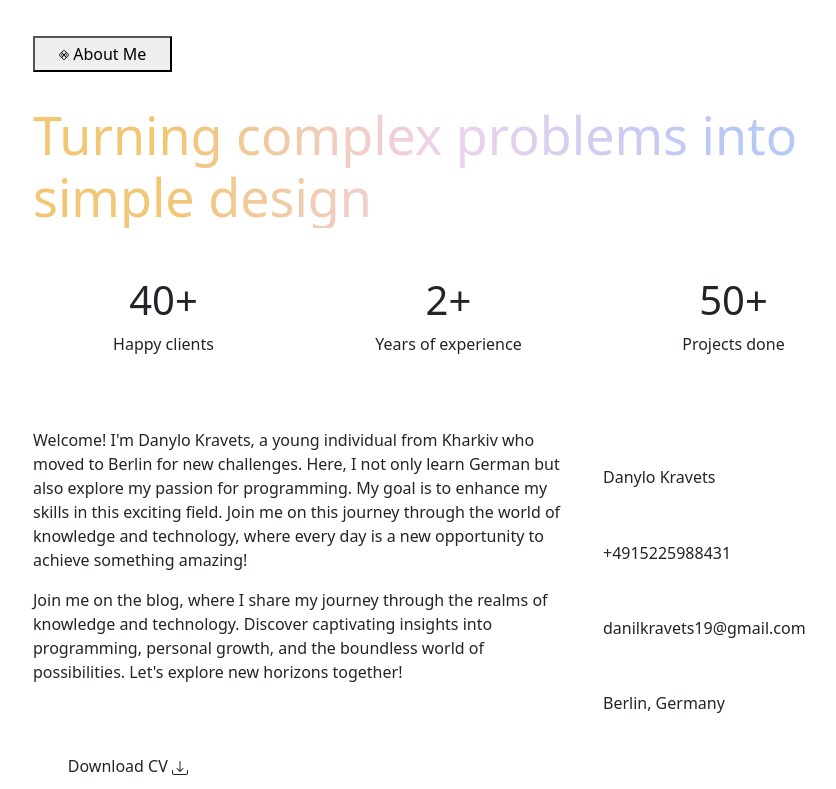
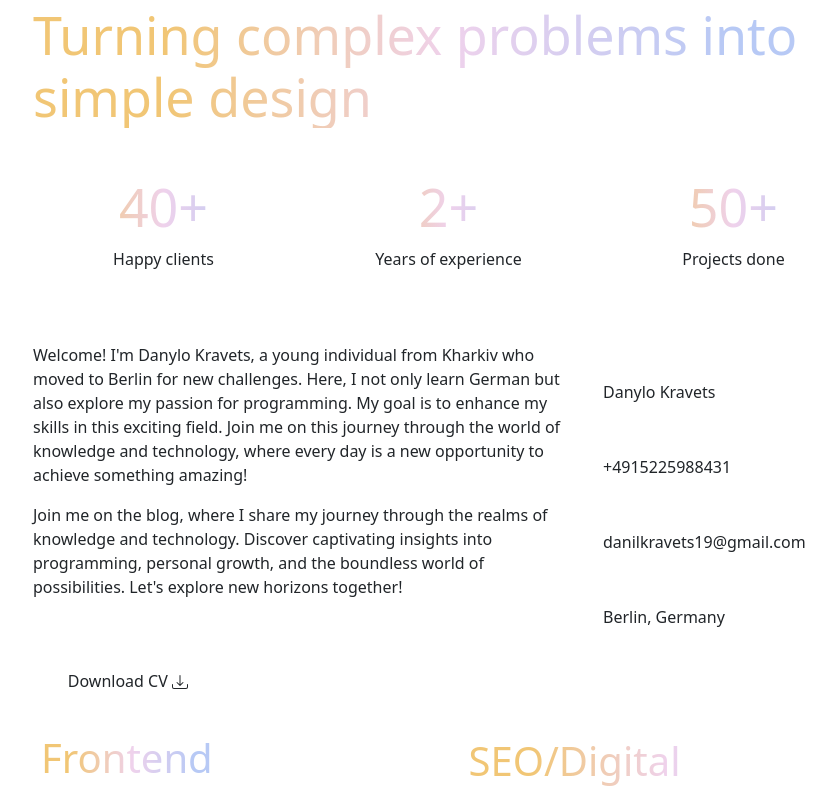
Before and after one commit to danilkberlin/My-Website, a React (Create React App) app: page / in a window 1280 px wide. Shown: the part 2000-2789 px from the top of the page, without its empty margins (334-1170 px from the left). Built offline with nearby package versions, Linux system fonts and the light colour scheme.

Commit message:
update all gradient title and text

```diff
--- a/src/App.css
+++ b/src/App.css
@@ -1,5 +1,5 @@
 section{
-    padding: 100px 0;
+    padding: 100px 0 50px 0;
 }
 
 /* Default gradient for a text titel  */
--- a/src/Pages/About.js
+++ b/src/Pages/About.js
@@ -25,19 +25,19 @@ export default function About(){
                             <Row className="my-4 align-items-center">
                                 <Col xs={4}>
                                     <div className="text-center background-cards-skills py-3">
-                                        <h1 className='text-title'>40+</h1>
+                                        <h1 className='text-title-gradient'>40+</h1>
                                         <p>Happy clients</p>
                                     </div>
                                 </Col>
                                 <Col xs={4}>
                                     <div className="text-center background-cards-skills py-3">
-                                        <h1 className='text-title'>2+</h1>
+                                        <h1 className='text-title-gradient'>2+</h1>
                                         <p>Years of experience</p>
                                     </div>
                                 </Col>
                                 <Col xs={4}>
                                     <div className="text-center background-cards-skills py-3">
-                                        <h1 className='text-title'>50+</h1>
+                                        <h1 className='text-title-gradient'>50+</h1>
                                         <p>Projects done</p>
                                     </div>
                                 </Col>
--- a/src/components/AboutCards.js
+++ b/src/components/AboutCards.js
@@ -13,7 +13,7 @@ export default function AboutCards(){
                     <div className='background-cards-about'>
                         <Row className='my-2'>
                             <Col md={6}>
-                                <h1 className='ms-2'>Frontend development</h1>
+                                <h1 className='text-gradient ms-2'>Frontend development</h1>
                             </Col>
                         </Row>
                         <Row className='d-flex my-2'>
@@ -40,7 +40,7 @@ export default function AboutCards(){
                     <div className='background-cards-about'>
                         <Row className='my-2'>
                             <Col md={12}>
-                                <h1 className='ms-2'>SEO/Digital marketing solutions</h1>
+                                <h1 className='text-gradient ms-2'>SEO/Digital marketing solutions</h1>
                             </Col>
                         </Row>
                         <Row className='d-flex my-2'>
@@ -67,7 +67,7 @@ export default function AboutCards(){
                     <div className='background-cards-about'>
                         <Row className='my-2'>
                             <Col md={6}>
-                            <h1 className='ms-2'>Brand identity</h1>
+                            <h1 className='text-gradient ms-2'>Brand identity</h1>
                             </Col>
                         </Row>
                         <Row className='d-flex my-2'>
@@ -94,7 +94,7 @@ export default function AboutCards(){
                     <div className='background-cards-about'>
                         <Row className='my-2'>
                             <Col md={12}>
-                                <h1 className='ms-2'>Digital art and graphic design</h1>
+                                <h1 className='text-gradient ms-2'>Digital art and graphic design</h1>
                             </Col>
                         </Row>
                         <Row className='d-flex my-2'>
```
